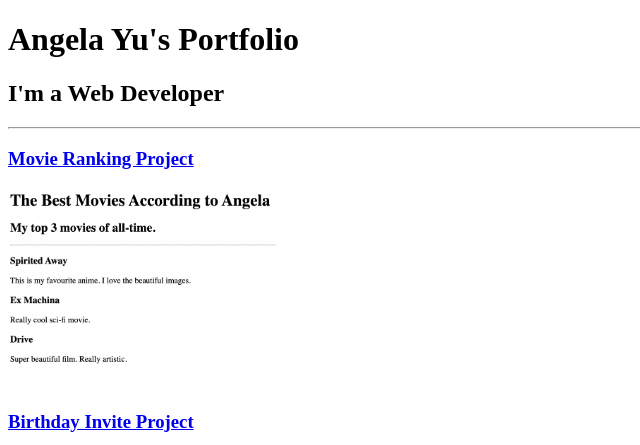
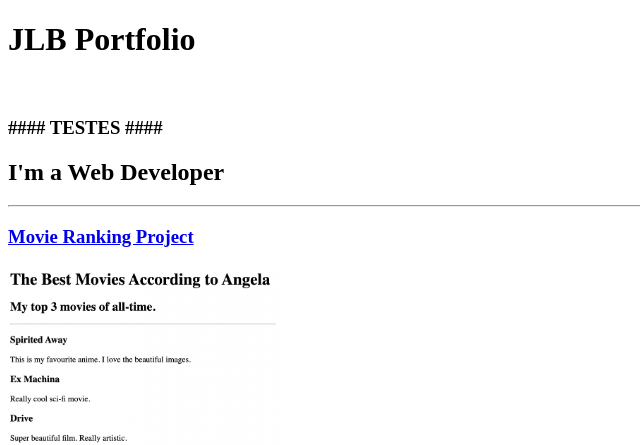
Before and after one commit to sec-jlb/html-portfolio, a plain HTML site: page index.html in a window 1280 px wide. Shown: the top 445 px of the page, without its empty margins (0-640 px from the left). Drawn offline with Linux system fonts and the light colour scheme.

Commit message:
Update index.html

```diff
--- a/index.html
+++ b/index.html
@@ -20,21 +20,19 @@ https://developer.mozilla.org/en-US/docs/Web/HTML/Element/img#attr-height -->
 <head>
     <meta charset="UTF-8">
     <meta name="viewport" content="width=device-width, initial-scale=1.0">
-    <title>Document</title>
+    <title>Portfolio</title>
 </head>
 
 <body>
 
-    <!DOCTYPE html>
-    <html lang="en">
-
     <head>
         <meta charset="UTF-8">
-        <title>Angela's Portfolio</title>
+        <title>JLB Portfolio</title>
     </head>
 
     <body>
-        <h1>Angela Yu's Portfolio</h1>
+        <h1>JLB Portfolio</h1></br>
+        <h3>#### TESTES ####</h3>
         <h2>I'm a Web Developer</h2>
         <hr />
         <h3><a href="./public/movie-ranking.html">Movie Ranking Project</a></h3>
```
